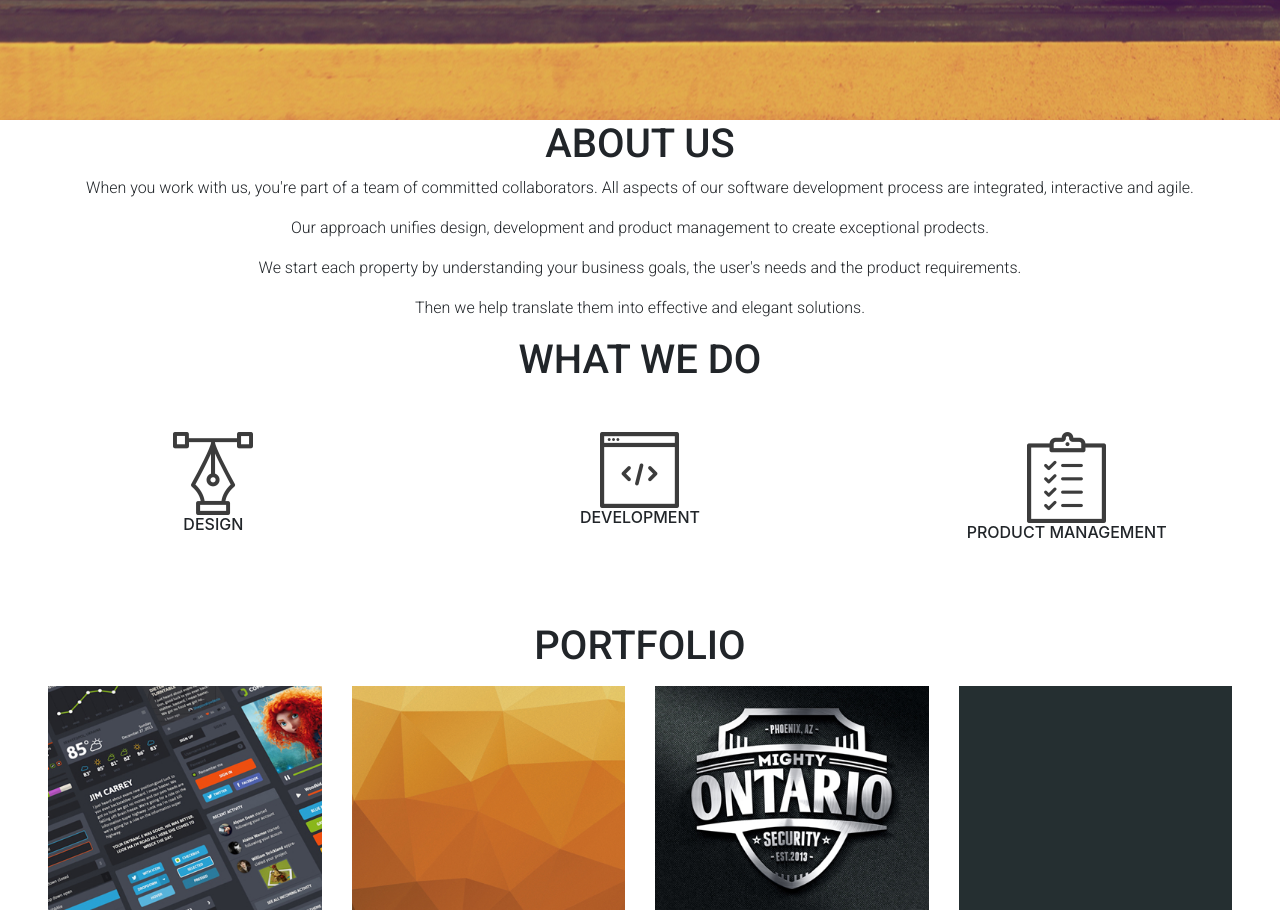
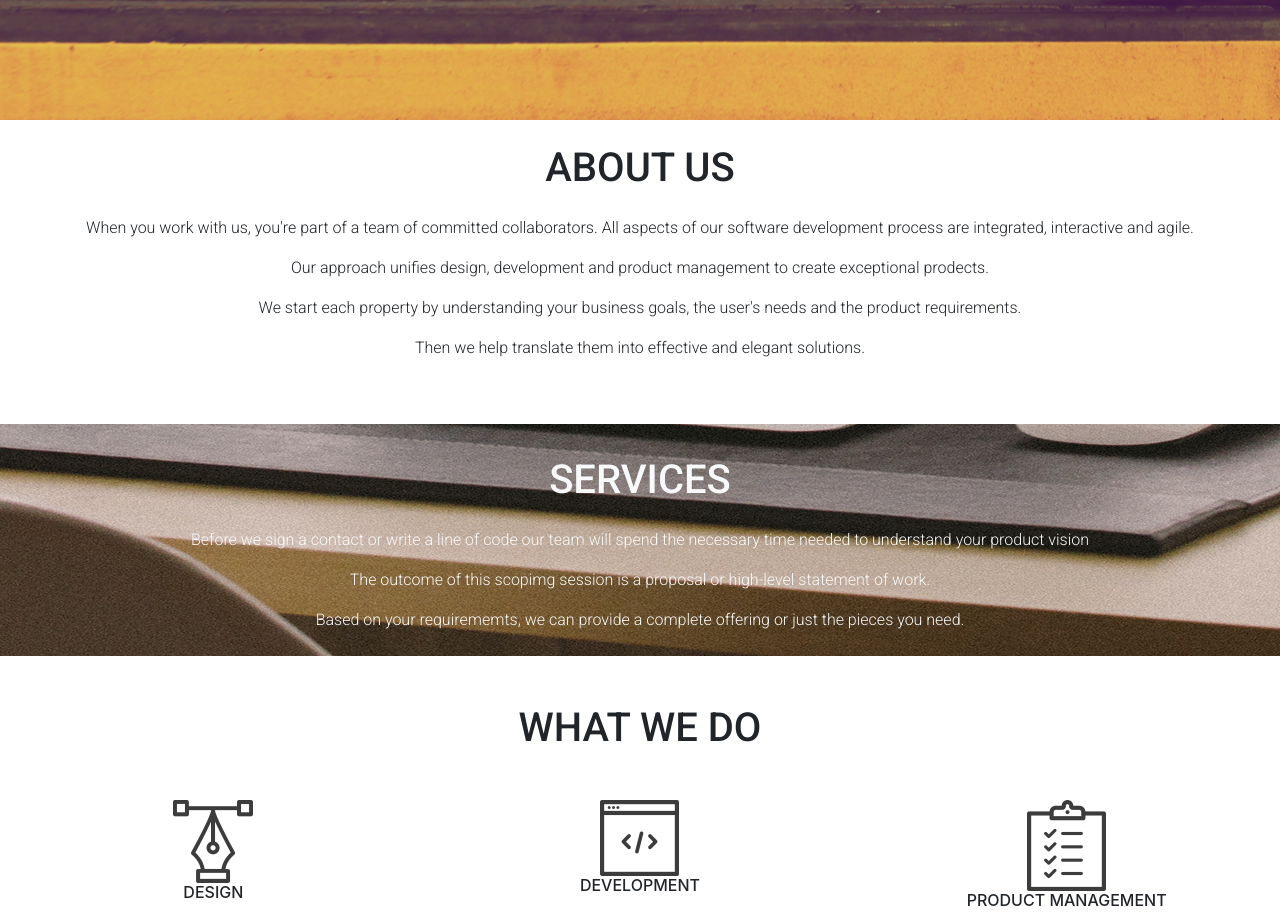
Before and after one commit to Mohraf/delani-studio, a plain HTML site: page index.html in a window 1280 px wide. Shown: the part 680-1601 px from the top of the page. Drawn offline with nearby package versions, Linux system fonts and the light colour scheme.

Commit message:
add services

```diff
--- a/index.html
+++ b/index.html
@@ -41,9 +41,9 @@
     </div>
 
     <!-- About Us Section -->
-    <div class="container">
+    <div class="container mb-5">
       <div class="row h-100 justify-content-center align-items-center">
-        <h1>ABOUT US</h1>
+        <h1 class="m-4">ABOUT US</h1>
         <p>
           When you work with us, you're part of a team of committed
           collaborators. All aspects of our software development process are
@@ -62,7 +62,16 @@
     </div>
 
     <!-- Services Section -->
-    <div></div>
+    <div class="services text-center text-light p-2 mb-5">
+      <div class="container">
+        <h1 class="m-4">SERVICES</h1>
+        <p>Before we sign a contact or write a line of code our team will spend the necessary time needed to understand your product vision</p>
+
+        <p>The outcome of this scopimg session is a proposal or high-level statement of work.</p>
+
+        <p>Based on your requirememts, we can provide a complete offering or just the pieces you need.</p>
+      </div>
+    </div>
 
     <!-- What We Do Section -->
     <div class="container-fluid text-center">
--- a/static/css/style.css
+++ b/static/css/style.css
@@ -13,6 +13,10 @@
   height: 100vh;
 }
 
+.services {
+  background: url("../images/backgrounds/s_image.jpg") center no-repeat;
+}
+
 .contact {
-  background: url("../images/backgrounds/c_image.jpg");
+  background: url("../images/backgrounds/c_image.jpg") center no-repeat;
 }
```
